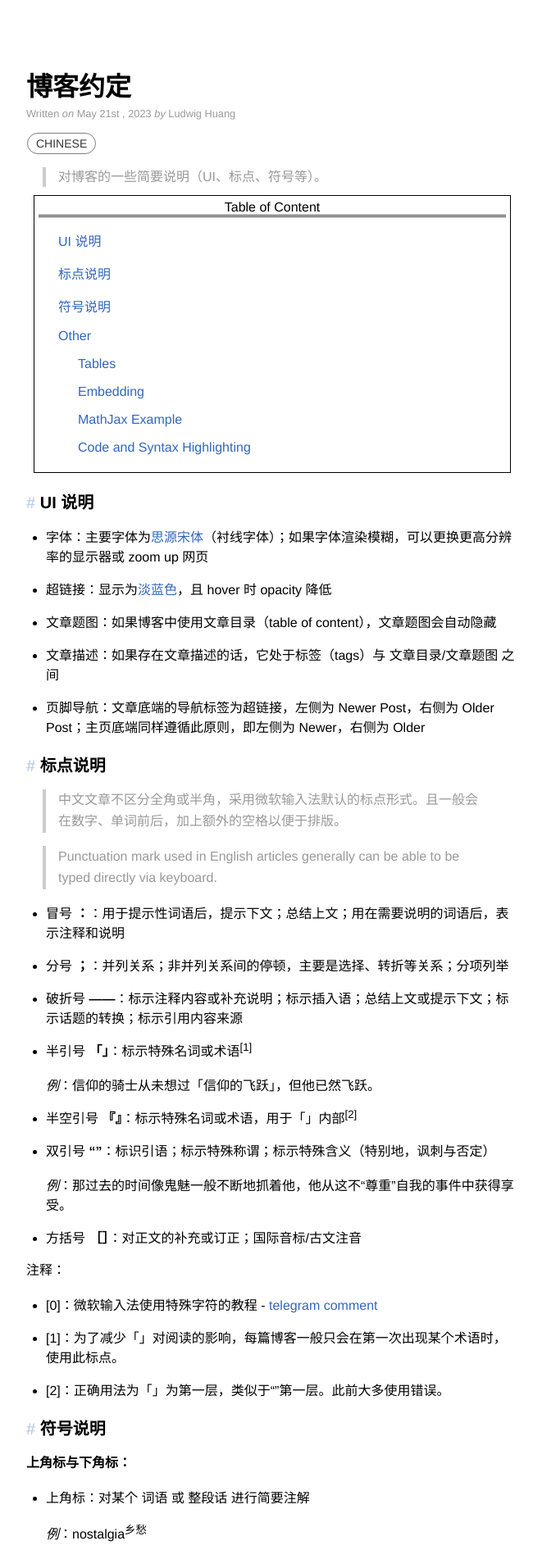
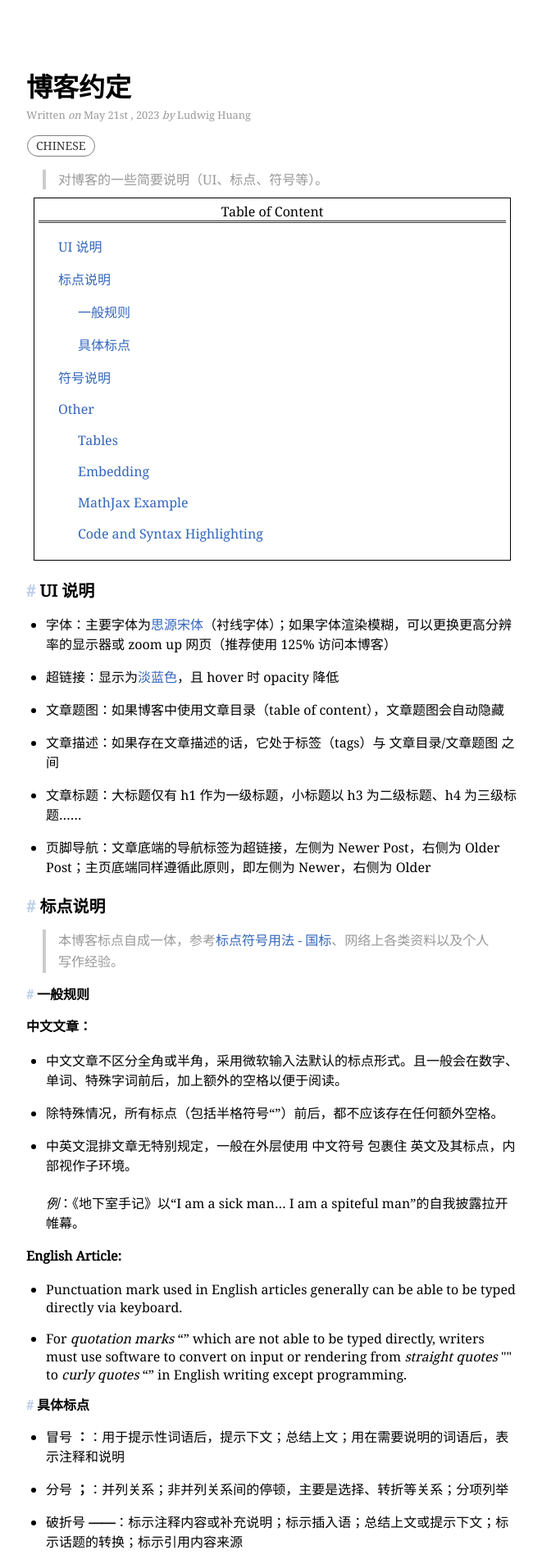
Before and after one commit to huang-feiyu/huang-feiyu.github.io, a Jekyll site: the page built from _posts/2023-05-21-blog-protocol.md, in a window 1280 px wide. Shown: the top 1902 px of the page at 82% size, without its empty margins (308-969 px from the left). Built offline with Jekyll 4.4.1, drawn with Linux system fonts in a browser that asks for light colours; nearby versions of some CDN libraries; formulas are drawn with MathJax 3; a script that is not in the unit is left out; some of the changed text lies outside the part shown.

Commit message:
style: update punctuation, expecially quotation marks

```diff
--- a/_includes/head.html
+++ b/_includes/head.html
@@ -17,7 +17,7 @@
   //-->
   <link rel="preconnect" href="https://fonts.googleapis.com">
   <link rel="preconnect" href="https://fonts.gstatic.com" crossorigin>
-  <link href="https://fonts.googleapis.com/css2?family=Noto+Serif+SC&family=Source+Code+Pro&display=swap" rel="stylesheet">
+  <link href="https://fonts.googleapis.com/css2?family=Noto+Serif&family=Noto+Serif+SC&family=Source+Code+Pro&display=swap" rel="stylesheet">
 
   <script src="https://kit.fontawesome.com/{{ site.data.settings.font_awesome_key }}.js" crossorigin="anonymous"></script>
   <link rel="stylesheet" href="https://cdnjs.cloudflare.com/ajax/libs/font-awesome/6.4.0/css/fontawesome.min.css">
--- a/_posts/2023-05-21-blog-protocol.md
+++ b/_posts/2023-05-21-blog-protocol.md
@@ -11,17 +11,34 @@ description: 对博客的一些简要说明（UI、标点、符号等）。
 
 ### UI 说明
 
-* 字体：主要字体为[思源宋体](https://fonts.google.com/noto/specimen/Noto+Serif+SC)（衬线字体）；如果字体渲染模糊，可以更换更高分辨率的显示器或 zoom up 网页
+* 字体：主要字体为[思源宋体](https://fonts.google.com/noto/specimen/Noto+Serif+SC)（衬线字体）；如果字体渲染模糊，可以更换更高分辨率的显示器或 zoom up 网页（推荐使用 125% 访问本博客）
 * 超链接：显示为<a>淡蓝色</a>，且 hover 时 opacity 降低
 * 文章题图：如果博客中使用文章目录（table of content），文章题图会自动隐藏
 * 文章描述：如果存在文章描述的话，它处于标签（tags）与 文章目录/文章题图 之间
+* 文章标题：大标题仅有 h1 作为一级标题，小标题以 h3 为二级标题、h4 为三级标题……
 * 页脚导航：文章底端的导航标签为超链接，左侧为 Newer Post，右侧为 Older Post；主页底端同样遵循此原则，即左侧为 Newer，右侧为 Older
 
 ### 标点说明
 
-> 中文文章不区分全角或半角，采用微软输入法默认的标点形式。且一般会在数字、单词前后，加上额外的空格以便于排版。
+> 本博客标点自成一体，参考[标点符号用法 - 国标](http://www.moe.gov.cn/ewebeditor/uploadfile/2015/01/13/20150113091548267.pdf)、网络上各类资料以及个人写作经验。
 
-> Punctuation mark used in English articles generally can be able to be typed directly via keyboard.
+#### 一般规则
+
+**中文文章：**
+
+* 中文文章不区分全角或半角，采用微软输入法默认的标点形式。且一般会在数字、单词、特殊字词前后，加上额外的空格以便于阅读。
+* 除特殊情况，所有标点（包括半格符号“”）前后，都不应该存在任何额外空格。
+* 中英文混排文章无特别规定，一般在外层使用 中文符号 包裹住 英文及其标点，内部视作子环境。<br><br>
+  *例*：《地下室手记》以“I am a sick man... I am a spiteful man”的自我披露拉开帷幕。
+
+**English Article:**
+
+* Punctuation mark used in English articles generally can be able to be typed directly via keyboard.
+* For *quotation marks* “” which are not able to be typed directly, writers must use software
+  to convert on input or rendering from *straight quotes* \"\" to *curly quotes* “” in English
+  writing except programming.
+
+#### 具体标点
 
 * 冒号 **：**：用于提示性词语后，提示下文；总结上文；用在需要说明的词语后，表示注释和说明
 * 分号 **；**：并列关系；非并列关系间的停顿，主要是选择、转折等关系；分项列举
@@ -29,15 +46,17 @@ description: 对博客的一些简要说明（UI、标点、符号等）。
 * 半引号 **「」**：标示特殊名词或术语<sup>[1]</sup><br><br>
   *例*：信仰的骑士从未想过「信仰的飞跃」，但他已然飞跃。
 * 半空引号 **『』**：标示特殊名词或术语，用于「」内部<sup>[2]</sup>
-* 双引号 **“”**：标识引语；标示特殊称谓；标示特殊含义（特别地，讽刺与否定）<br><br>
+* 双引号 **“”**：标识引语；标示特殊称谓；标示特殊含义（特别地，讽刺与否定）<sup>[3]</sup><br><br>
   *例*：那过去的时间像鬼魅一般不断地抓着他，他从这不“尊重”自我的事件中获得享受。
 * 方括号 **［］**：对正文的补充或订正；国际音标/古文注音
+* 圆括号 **（）**：作补充说明；标示引语出处；标示特殊字词外文释义；标示汉语拼音注音
 
 注释：
 
 * [0]：微软输入法使用特殊字符的教程 - [telegram comment](https://t.me/huangblog/31?comment=110)
-* [1]：为了减少「」对阅读的影响，每篇博客一般只会在第一次出现某个术语时，使用此标点。
+* [1]：为了减少「」对阅读的影响，除非本博客论述话题与术语直接相关，每篇博客一般只会在第一次出现某个术语时，使用此标点。
 * [2]：正确用法为「」为第一层，类似于“”第一层。此前大多使用错误。
+* [3]：英文与中文的双引号共用字符“”，此类现象也存在于破折号与省略号等。
 
 ### 符号说明
 
@@ -74,7 +93,7 @@ description: 对博客的一些简要说明（UI、标点、符号等）。
 
 > 不太常用的 HTML/Markdown 元素.
 
-##### Tables
+#### Tables
 
 Title 1               | Title 2               | Title 3               | Title 4
 --------------------- | :-------------------: | :-------------------- | --------------------:
@@ -83,7 +102,7 @@ lorem ipsum dolor sit | lorem ipsum dolor sit | lorem ipsum dolor sit | lorem ip
 lorem ipsum dolor sit | lorem ipsum dolor sit | lorem ipsum dolor sit | lorem ipsum dolor sit
 lorem ipsum dolor sit | lorem ipsum dolor sit | lorem ipsum dolor sit | lorem ipsum dolor sit
 
-##### Embedding
+#### Embedding
 
 Plenty of social media sites offer the option of embedding certain parts of their site on your own site, such as YouTube and Telegram:
 
@@ -97,7 +116,7 @@ Telegram:
 
 <script async src="https://telegram.org/js/telegram-widget.js?22" data-telegram-post="huangblog/74" data-width="100%"></script>
 
-##### MathJax Example
+#### MathJax Example
 
 The [Schrödinger equation](https://en.wikipedia.org/wiki/Schr%C3%B6dinger_equation) is a partial differential equation that describes how the quantum state of a quantum system changes with time:
 
@@ -110,7 +129,7 @@ $$
 $$ \frac{\mathrm{d}}{\mathrm{d}t} \left ( \frac {\partial  L}{\partial \dot{q}_j} \right ) =  \frac {\partial L}{\partial q_j} $$
 
 
-##### Code and Syntax Highlighting
+#### Code and Syntax Highlighting
 
 Markdown code blocks:
 
--- a/assets/css/main.scss
+++ b/assets/css/main.scss
@@ -1,8 +1,8 @@
 ---
 ---
 
-$base-font-family: 'Noto Serif SC', 'Helvetica', 'Arial', sans-serif;
-$body-font-family: 'Noto Serif SC', 'Helvetica', 'Arial', sans-serif;
+$base-font-family: 'Noto Serif', 'Noto Serif SC', 'Helvetica', 'Arial', sans-serif;
+$body-font-family: 'Noto Serif', 'Noto Serif SC', 'Helvetica', 'Arial', sans-serif;
 $code-font-family: 'Source Code Pro', 'Consolas', monospace;
 
 $brand-color: black;
```
Also changed, not shown: _posts/2023-05-27-journal-1.md (+3 -3 lines), _posts/2023-06-03-term-paper-chatbots.md (+7 -7 lines).
